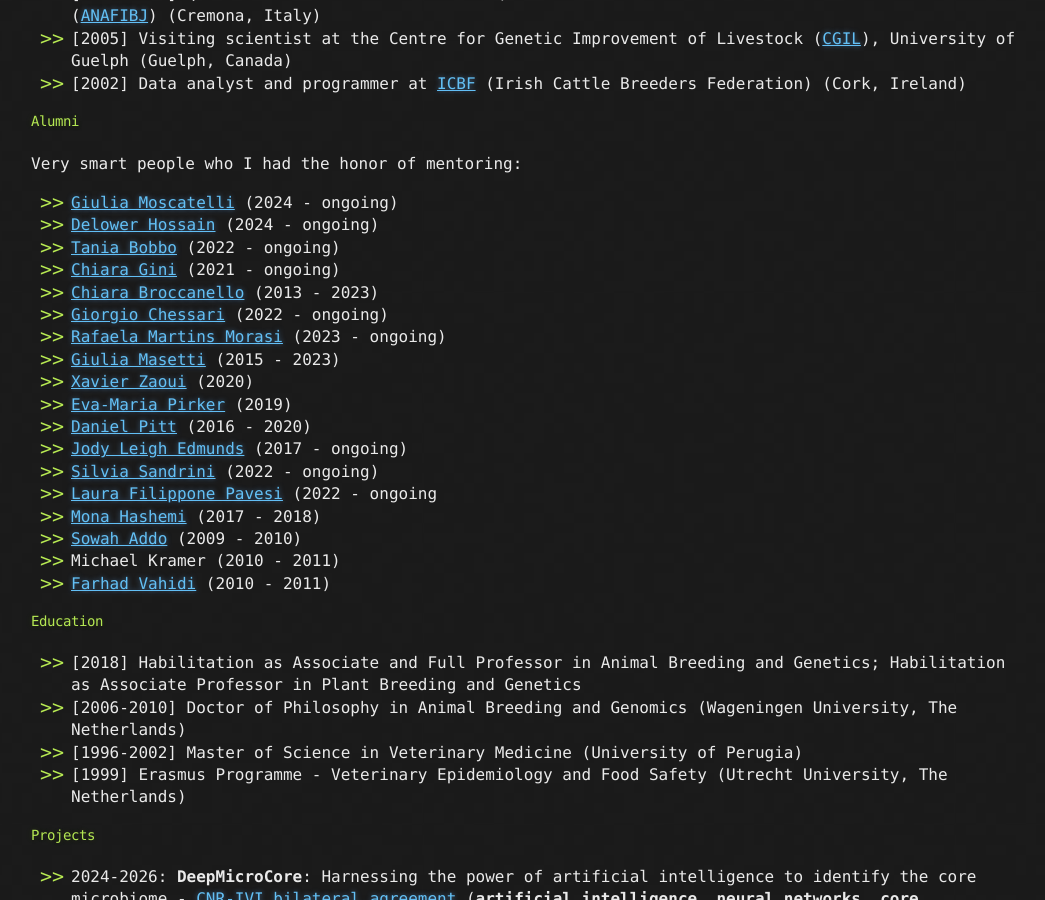
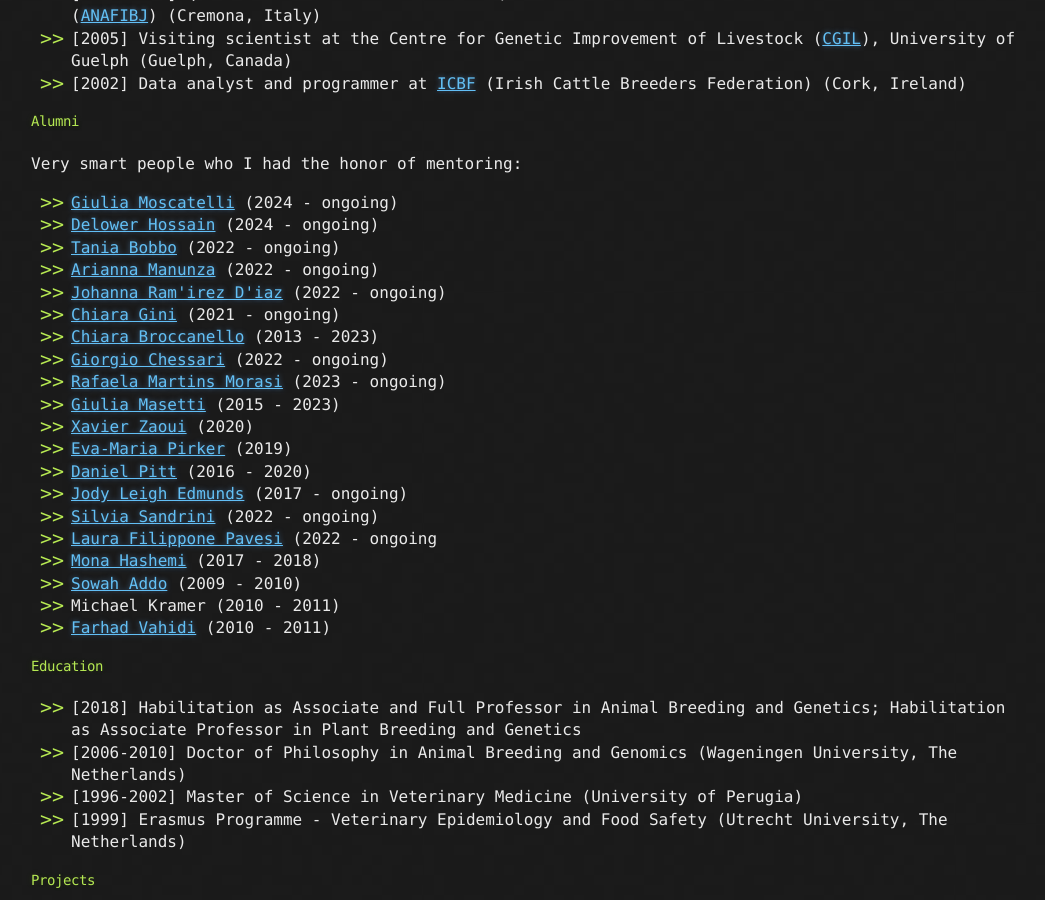
Before and after one commit to bioinformateachers/bioinformateachers.github.io, a Jekyll site: the page built from filippo.md, in a window 1280 px wide and 900 px high, scrolled down 2368 px. Shown: the whole window, without its empty margins (109-1154 px from the left). Built offline with Jekyll 4.4.1, drawn with Linux system fonts in a browser that asks for light colours.

Commit message:
added: arianna, johanna

```diff
--- a/filippo.md
+++ b/filippo.md
@@ -81,7 +81,9 @@ Very smart people who I had the honor of mentoring:
 
 - [Giulia Moscatelli](https://www.researchgate.net/profile/Giulia-Moscatelli) (2024 - ongoing)
 - [Delower Hossain](https://dottorati.unimi.it/vas/faculty/hossain-delower/) (2024 - ongoing)
-- [Tania Bobbo](https://ibba.cnr.it/en/staff/tania-bobbo/) (2022 - ongoing)
+- [Tania Bobbo](https://www.researchgate.net/profile/Tania-Bobbo) (2022 - ongoing)
+- [Arianna Manunza](https://ibba.cnr.it/staff/arianna-manunza/) (2022 - ongoing)
+- [Johanna Ram\'irez D\'iaz](https://ibba.cnr.it/staff/johanna-ramirez-diaz/) (2022 - ongoing)
 - [Chiara Gini](https://www.researchgate.net/profile/Chiara-Gini) (2021 - ongoing)
 - [Chiara Broccanello](https://www.dbt.univr.it/?ent=persona&id=72613) (2013 - 2023)
 - [Giorgio Chessari](https://www.di3a.unict.it/dottorandi/giorgio.chessari) (2022 - ongoing)
```
